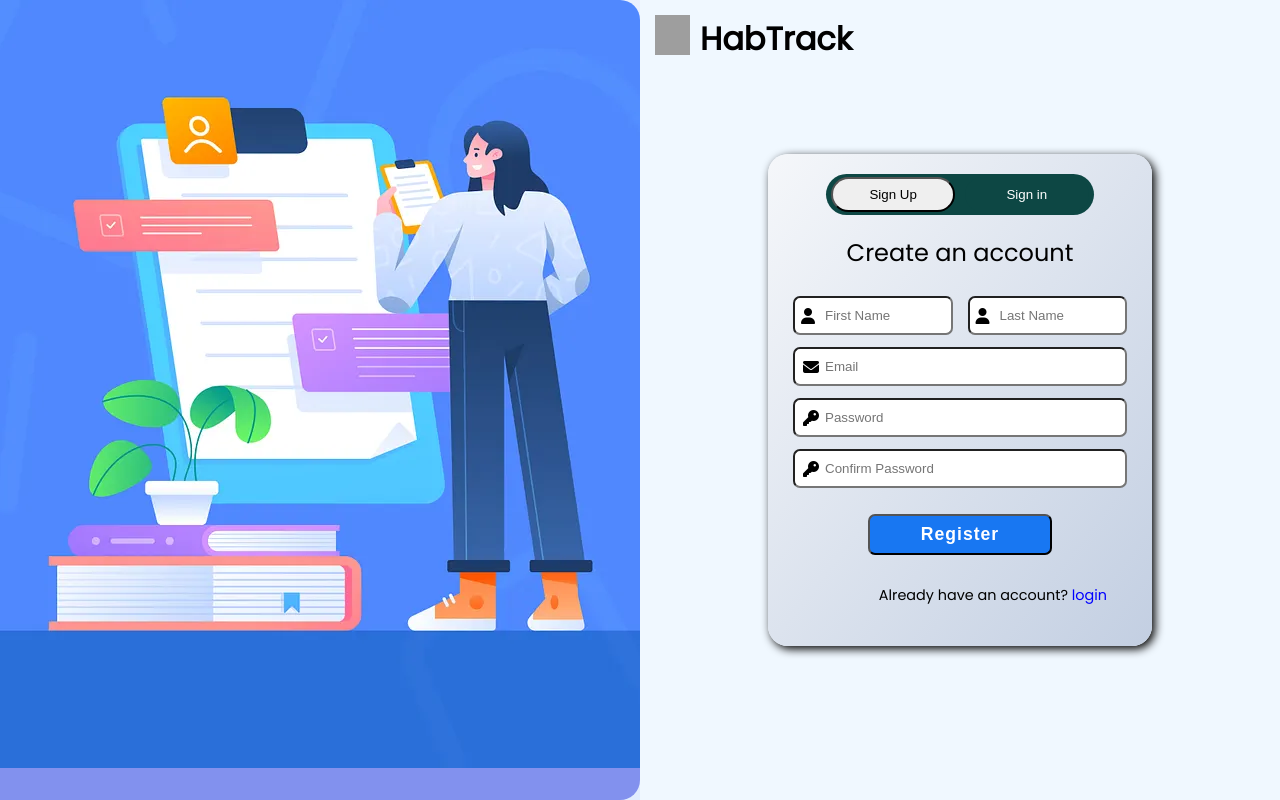
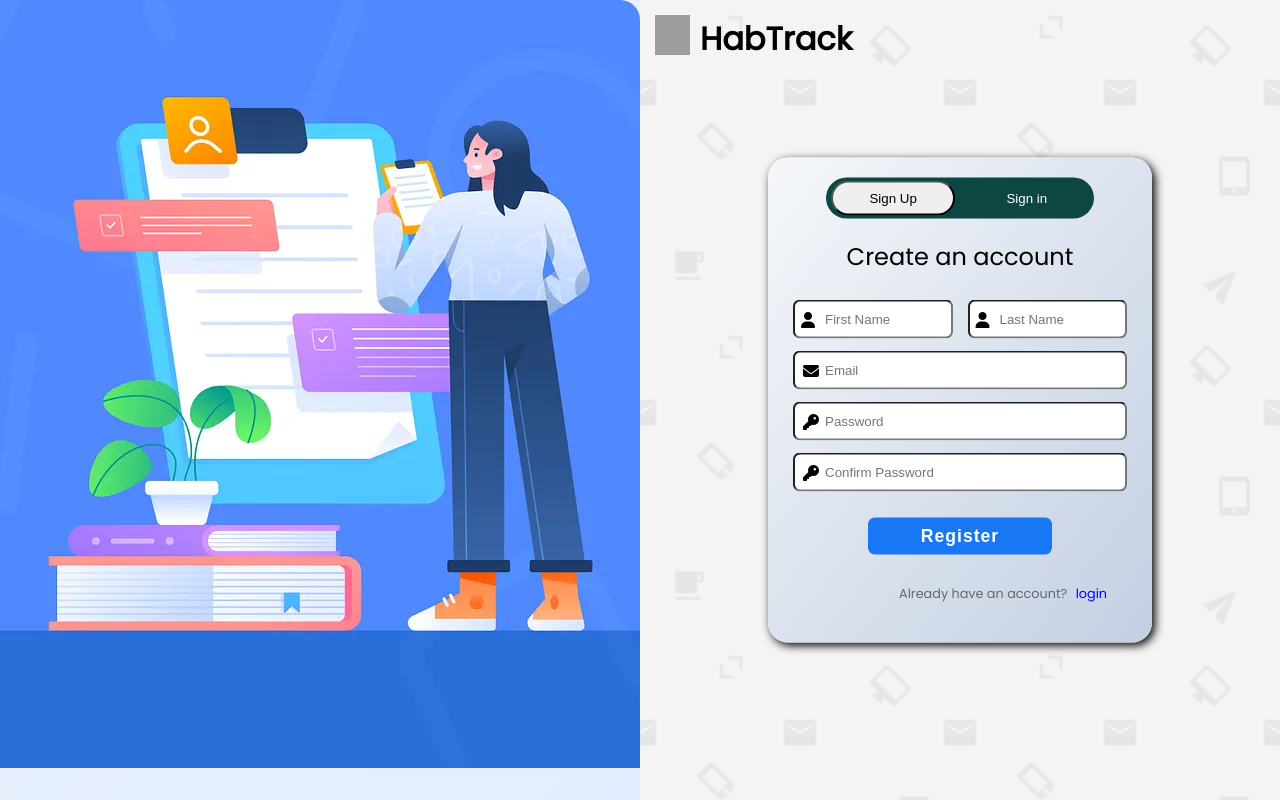
Before and after one commit to SamyBakiri/Full-Stack-Habits-Journal-Tracker, a PHP site: page /AuthPage.html in a window 1280 px wide. Run offline with PHP 8.4, Linux system fonts and the light colour scheme; grey boxes are pictures that could not be loaded.

Commit message:
update the design of AuthPage

```diff
--- a/FrontEnd/AuthPage.html
+++ b/FrontEnd/AuthPage.html
@@ -13,13 +13,13 @@
 </head>
 <body>
     <div class="fullpage">
-        <div class="rightside">
+        <div class="leftside">
             <a class="title mobile_title" href="#">
                 <img src="Assets/habits.png" alt="logo" srcset="">
                 <h1>HabTrack</h1>
             </a>
         </div>
-        <div class="leftside">
+        <div class="rightside">
             <a class="title desktop_title" href="#">
                 <img src="Assets/habits.png" alt="logo" srcset="">
                 <h1>HabTrack</h1>
--- a/FrontEnd/Style/Main.css
+++ b/FrontEnd/Style/Main.css
@@ -1,3 +1,7 @@
+:root{
+    --main_blue: #5088fe;
+    --place_holder: #676767;
+}
 *{
     box-sizing: border-box;
     padding: 0;
@@ -38,17 +42,18 @@ button:active{
     height: 100svh;
     position: relative;
 }
-.rightside{
+.leftside{
     width: 50%;
     background-image: url(../Assets/login.webp);
     background-repeat: no-repeat;
     background-position:  top  ;
-    background-color: #8291EE;
     border-radius: 0 20px 20px 0;
 }
-.leftside{
+.rightside{
     width: 50%;
-    background-color: aliceblue;
+    /* background-color: aliceblue; */
+    background-image: url(../Assets/email-pattern.png);
+    background-size: contain;
 }
 .formCard{
     position: absolute;
@@ -57,6 +62,7 @@ button:active{
     transform: translate(50%,-50%);
     width: 30%;
     max-width: 650px;
+    min-width: 230px;
     background-image: linear-gradient(to bottom right, #f5f7fa , #c3cfe2);
     border-radius: 20px;
     padding: 20px 25px;
@@ -108,18 +114,21 @@ button[type=submit]{
     margin-top: 20px;
     letter-spacing: 1px;
     font-weight: bold;
+    border: none;
 }
 button[type=submit]:hover{
-    background-color: #8291EE;
+    background-color: #203dfb;
 }
 .forgot_password , .have_account{
-    font-size: 0.9rem  !important;
+    font-size: 0.8rem  !important;
     display: block;
     text-align: end;
     margin-right: 20px !important;
+    color: var(--place_holder);
 }
 .have_account a{
     color: blue;
+    padding-left: 5px;
 }
 .formChoice{
     background-color:rgb(13, 71, 68);
@@ -140,9 +149,9 @@ button[type=submit]:hover{
     background-color: rgb(13, 71, 68) ;
     border: none;
 }
-@media(max-width: 1024px){
+@media(max-width: 1100px){
     .fullpage{
-        flex-direction: column-reverse;
+        flex-direction: column;
     }
     .rightside{
         height: 55svh;
@@ -152,6 +161,7 @@ button[type=submit]:hover{
     .leftside{
         height: 45vh;
         width: 100%;
+        border-radius: 0 0 20px 20px;
 
     }
     .formCard{
@@ -159,7 +169,9 @@ button[type=submit]:hover{
         left: 50%;
         transform: translate(-50%, -50%);
         width: 80%;
+        min-width: 280px;
         max-width: 500px;
+
     }
     .nameContainer{
         flex-direction: column;
```
Also changed, not shown: FrontEnd/Assets/doodles.png (added), FrontEnd/Assets/email-pattern.png (added).
